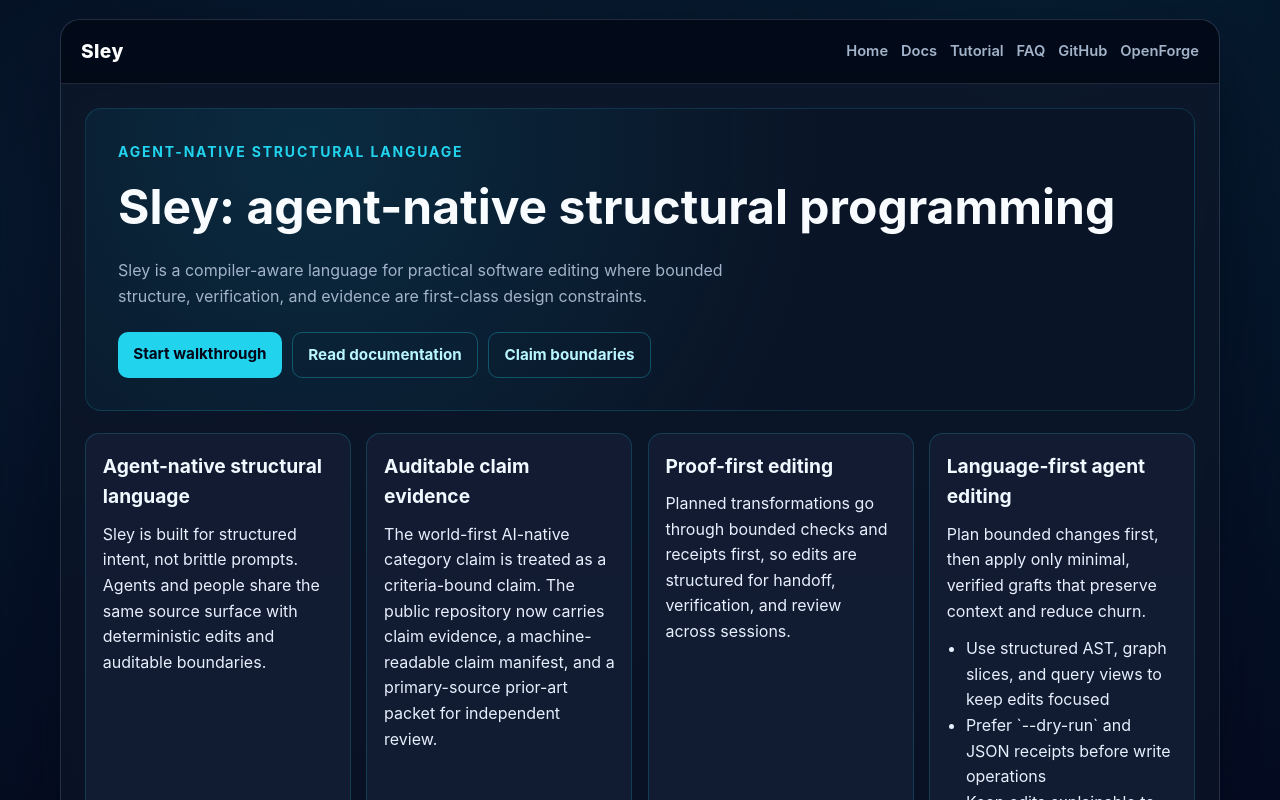
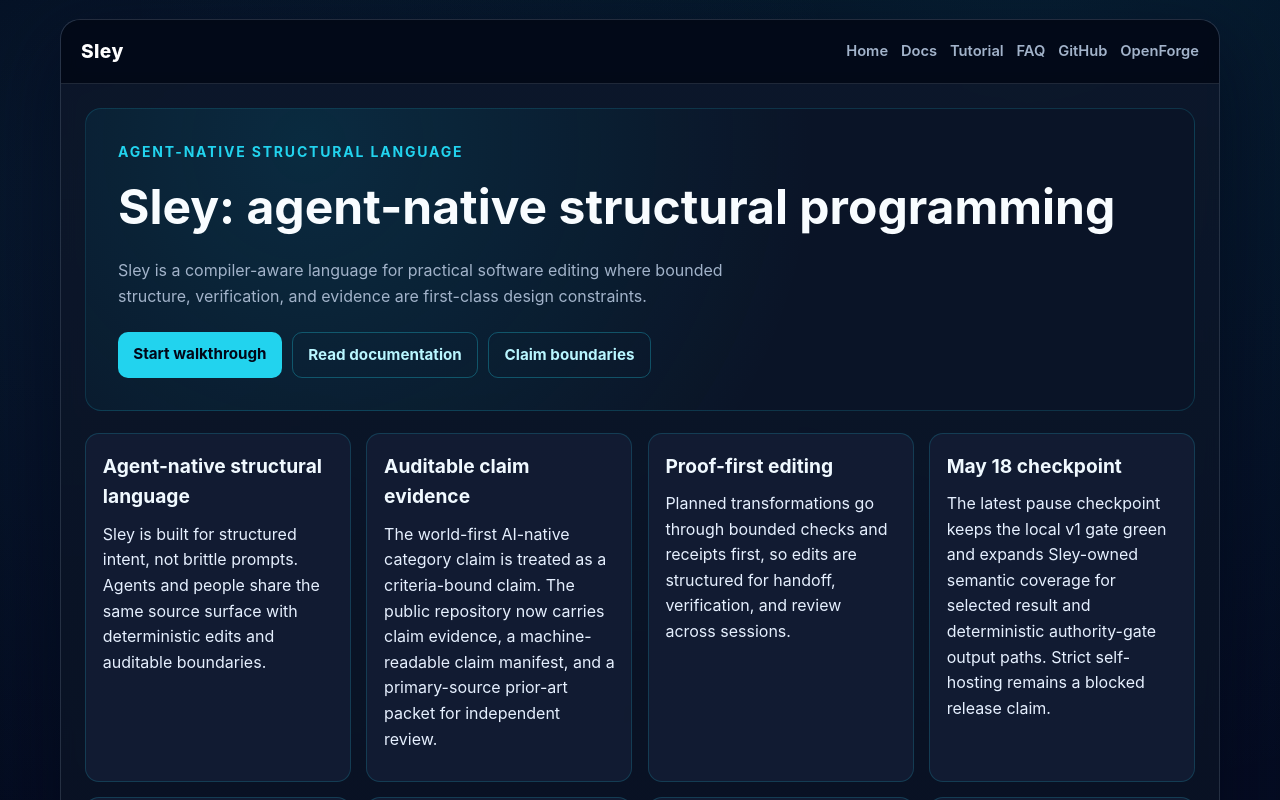
Before and after one commit to GreyforgeLabs/sleylang.org, a Next.js app: page / in a window 1280 px wide. Shown: the top 800 px of the page. Built offline with nearby package versions, Linux system fonts and the light colour scheme.

Commit message:
docs: update sley public checkpoint

```diff
--- a/app/docs/page.jsx
+++ b/app/docs/page.jsx
@@ -121,6 +121,7 @@
           <li>Canonical claim: agent-native structural programming for compiler-mediated, human-reviewed software change.</li>
           <li>World-first category claim: cite only with the public evidence packet, claim manifest, and prior-art source pack.</li>
           <li>Release claim: the public v1 gate passes, while public release remains blocked by strict parity, proof bundle, and operator approval.</li>
+          <li>May 18 checkpoint: the local v1 gate remains green and selected result plus deterministic authority-gate output paths now have broader Sley-owned semantic coverage.</li>
         </ul>
         <p>
           Evidence packet:{" "}
--- a/app/faq/page.jsx
+++ b/app/faq/page.jsx
@@ -19,7 +19,7 @@
   },
   {
     q: "Is Sley strictly self-hosted?",
-    a: "No. The current public proof is a stage-1 bootstrap with Sley-owned stage-2 semantic modules. Strict self-hosting remains a blocked release claim until parser, checker, runtime, and command semantics execute from Sley source and pass parity tests.",
+    a: "No. The current public proof is a stage-1 bootstrap with Sley-owned stage-2 semantic modules. The May 18 checkpoint expands Sley-owned semantic coverage for selected result and deterministic authority-gate output paths, but strict self-hosting remains a blocked release claim until parser, checker, runtime, and command semantics execute from Sley source and pass parity tests.",
   },
 ];
 
--- a/app/page.jsx
+++ b/app/page.jsx
@@ -12,6 +12,10 @@
   {
     title: "Proof-first editing",
     body: "Planned transformations go through bounded checks and receipts first, so edits are structured for handoff, verification, and review across sessions.",
+  },
+  {
+    title: "May 18 checkpoint",
+    body: "The latest pause checkpoint keeps the local v1 gate green and expands Sley-owned semantic coverage for selected result and deterministic authority-gate output paths. Strict self-hosting remains a blocked release claim.",
   },
 ];
 
@@ -62,6 +66,7 @@
     body: "Public docs and walkthroughs stay release-safe while surfacing meaningful, reviewable claims.",
     bullets: [
       "Deterministic checks and verifier outputs are machine-readable",
+      "May 18 checkpoint keeps the local v1 gate green",
       "Open claims link includes release posture and current boundaries",
       "GitHub and Chronicles provide the canonical project status",
     ],
--- a/app/sley/docs/page.jsx
+++ b/app/sley/docs/page.jsx
@@ -25,6 +25,7 @@
         <ul className="qa-list">
           <li>Engineered for AI-assisted execution with reduced token rework.</li>
           <li>Deterministic plan surfaces and reviewable edit handoffs.</li>
+          <li>May 18 checkpoint keeps the local v1 gate green while strict self-hosting remains blocked.</li>
           <li>Bounded public claims with a machine-readable claim manifest and controlled private boundaries.</li>
         </ul>
       </article>
--- a/app/sley/faq/page.jsx
+++ b/app/sley/faq/page.jsx
@@ -17,7 +17,7 @@
         <h2>Common question</h2>
         <p>
           The public mirror is intentionally constrained; operational internals remain off the public route, while discovery, claims,
-          and official links are maintained.
+          and official links are maintained. The May 18 checkpoint keeps the local v1 gate green while strict self-hosting remains blocked.
         </p>
       </article>
     </SleyShell>
--- a/app/sley/page.jsx
+++ b/app/sley/page.jsx
@@ -12,6 +12,10 @@
   {
     title: "Auditable claim evidence",
     body: "The public repository carries the claim criteria, evidence map, machine-readable claim manifest, prior-art source pack, and current release blockers for independent review.",
+  },
+  {
+    title: "May 18 checkpoint",
+    body: "The local v1 gate remains green and selected result plus deterministic authority-gate output paths now have broader Sley-owned semantic coverage. Strict self-hosting is still blocked.",
   },
 ];
 
```
Also changed, not shown: public/README.txt, public/llms.txt, public/sley/README.txt, public/sley/llms.txt.
